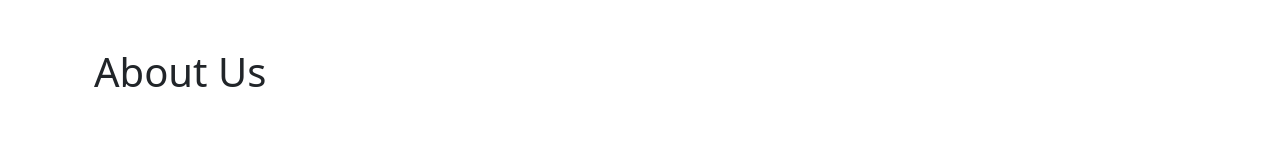
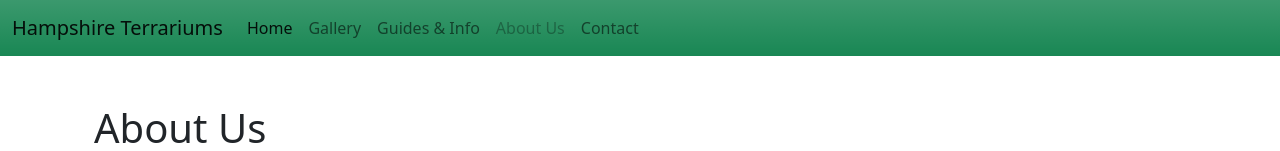
Before and after one commit to mooders/terrariums, a plain HTML site: page about.html in a window 1280 px wide. Shown: the top 151 px of the page. Drawn offline with nearby package versions, Linux system fonts and the light colour scheme.

Commit message:
Navbar added

```diff
--- a/about.html
+++ b/about.html
@@ -14,6 +14,36 @@
     <title>Hello, world!</title>
   </head>
   <body style="background-image: none;">
+    <!-- Navbar -->
+    <nav class="navbar navbar-expand-lg navbar-light bg-success bg-gradient text-dark">
+        <div class="container-fluid">
+            <a class="navbar-brand" href="index.html">Hampshire Terrariums</a>
+            <button class="navbar-toggler" type="button" data-bs-toggle="collapse" data-bs-target="#navbarSupportedContent" aria-controls="navbarSupportedContent" aria-expanded="false" aria-label="Toggle navigation">
+                <span class="navbar-toggler-icon"></span>
+            </button>
+            <div class="collapse navbar-collapse" id="navbarSupportedContent">
+                <ul class="navbar-nav me-auto mb-2 mb-lg-0">
+                    <li class="nav-item">
+                        <a class="nav-link active" aria-current="page" href="index.html">Home</a>
+                    </li>
+                    <li class="nav-item">
+                        <a class="nav-link" href="#">Gallery</a>
+                    </li>
+                    <li class="nav-item">
+                        <a class="nav-link" href="#">Guides & Info</a>
+                    </li>
+                    <li class="nav-item">
+                        <a class="nav-link disabled" href="#" tabindex="-1" aria-disabled="true">About Us</a>
+                    </li>
+                    <li class="nav-item">
+                        <a class="nav-link" href="#">Contact</a>
+                    </li>
+                </ul>
+            </div>
+        </div>
+    </nav>
+    <!-- end Navbar -->
+
     <!-- grid 2 rows 2 columns, top row merged cells, -->
     <div class="container px-4">
         <div class="row py-5 gx-4 gy-4">
```
Also changed, not shown: index.html (+31 -0 lines).
